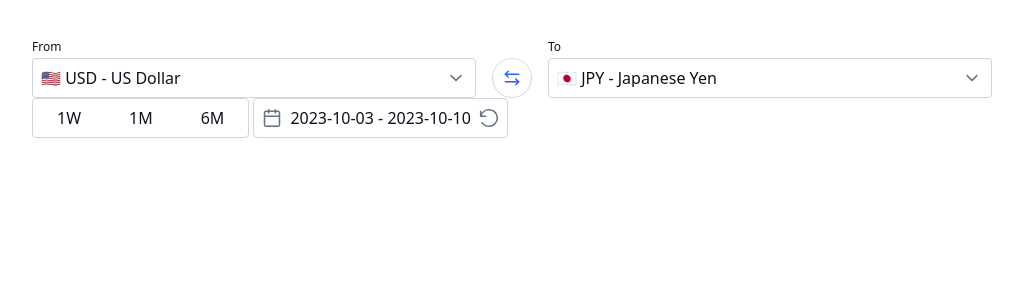
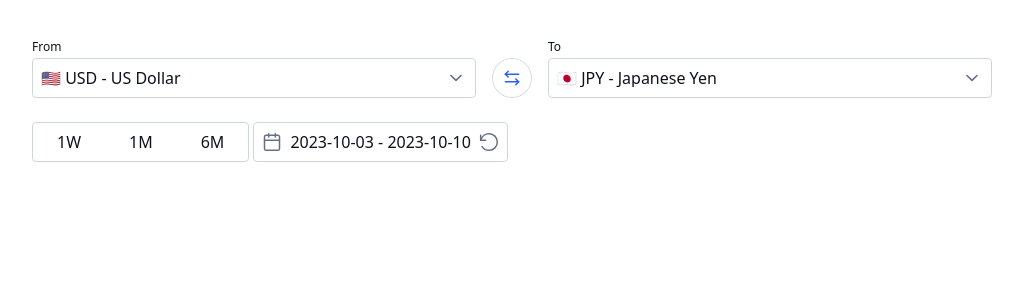
Before and after one commit to vjcagay/currency-converter, a React (Vite) app in the folder frontend/: page / in a window 1280 px wide. Shown: the top 300 px of the page, without its empty margins (128-1151 px from the left). Built offline with nearby package versions, Linux system fonts and the light colour scheme.

Commit message:
chore: Move HomeScreen inside folder for file organization

```diff
--- a/frontend/src/App.tsx
+++ b/frontend/src/App.tsx
@@ -1,6 +1,6 @@
 import React from "react";
 import { createRoot } from "react-dom/client";
-import HomeScreen from "./screens/HomeScreen";
+import HomeScreen from "./screens/home-screen/HomeScreen";
 
 const App = () => {
   return (
--- a/frontend/src/screens/HomeScreen.tsx
+++ b/frontend/src/screens/home-screen/HomeScreen.tsx
@@ -1,6 +1,7 @@
 import React, { useState } from "react";
-import CurrencyPicker from "../components/currency-picker/CurrencyPicker";
-import DatePicker from "../components/date-picker/DatePicker";
+import CurrencyPicker from "../../components/currency-picker/CurrencyPicker";
+import DatePicker from "../../components/date-picker/DatePicker";
+import styles from "./styles.module.css";
 
 const HomeScreen = () => {
   const [fromCurrency, setFromCurrency] = useState("USD");
@@ -12,6 +13,7 @@ const HomeScreen = () => {
   return (
     <>
       <CurrencyPicker
+        className={styles.currencyPicker}
         from={fromCurrency}
         to={toCurrency}
         onChange={(value) => {
@@ -20,6 +22,7 @@ const HomeScreen = () => {
         }}
       />
       <DatePicker
+        className={styles.datePicker}
         from={fromDate}
         to={toDate}
         onChange={(value) => {
--- /dev/null
+++ b/frontend/src/screens/home-screen/styles.module.css
@@ -0,0 +1,7 @@
+.currencyPicker {
+  margin-bottom: calc(var(--margin-default) * 3);
+}
+
+.datePicker {
+  margin-bottom: calc(var(--margin-default) * 3);
+}
```
